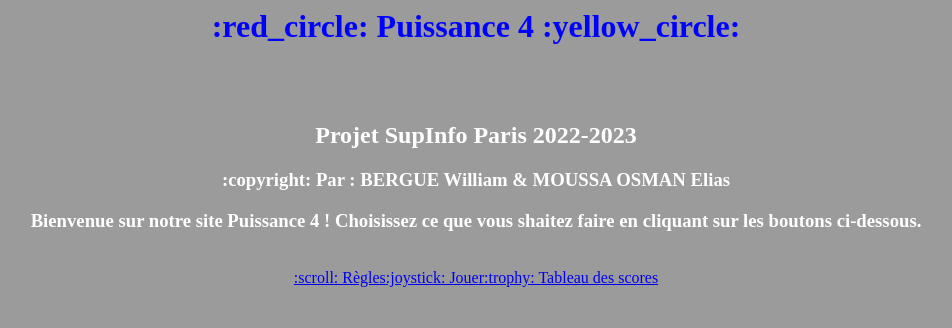
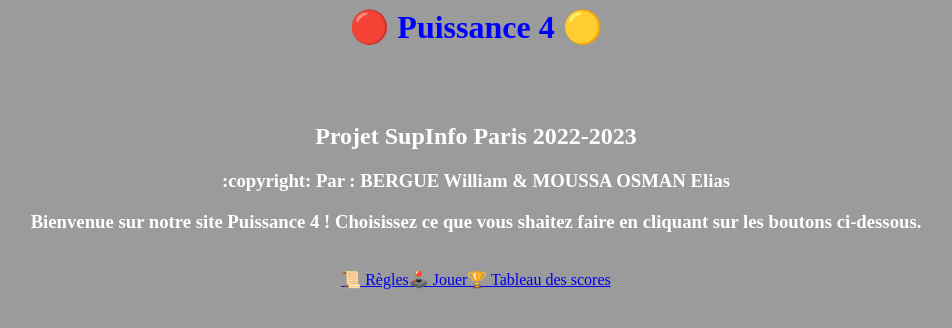
Before and after one commit to eliasctl/1WEBD-Projet-Puissance4, a plain HTML site: page index.html in a window 1280 px wide. Shown: the whole page, without its empty margins (164-1116 px from the left). Drawn offline with Linux system fonts and the light colour scheme.

Commit message:
Gestion erreur emoji

```diff
--- a/index.html
+++ b/index.html
@@ -1,16 +1,15 @@
 <html lang="fr">
-
   <head>
     <meta charset="UTF-8" />
     <meta http-equiv="X-UA-Compatible" content="IE=edge" />
     <meta name="viewport" content="width=device-width, initial-scale=1.0" />
     <link rel="stylesheet" href="style.css" />
-  <title>:red_circle: Puissance 4 :yellow_circle:</title>
+    <title>🔴 Puissance 4 🟡</title>
   </head>
 
   <body>
     <center>
-    <h1 style="color: #0000ff">:red_circle: Puissance 4 :yellow_circle:</h1>
+      <h1 style="color: #0000ff">🔴 Puissance 4 🟡</h1>
       <br /><br />
       <h2>Projet SupInfo Paris 2022-2023</h2>
       <h3>:copyright: Par : BERGUE William & MOUSSA OSMAN Elias</h3>
@@ -19,9 +18,8 @@
         faire en cliquant sur les boutons ci-dessous.
       </h3>
       <br />
-    <a href="#">:scroll: Règles</a><a id="bleu" href="#">:joystick: Jouer</a><a id="jaune" href="#">:trophy: Tableau des
-      scores</a>
+      <a href="#">📜 Règles</a><a id="bleu" href="#">🕹️ Jouer</a
+      ><a id="jaune" href="#">🏆 Tableau des scores</a>
     </center>
   </body>
-
 </html>
```
Lines whose indentation alone changed are shown as unchanged.
